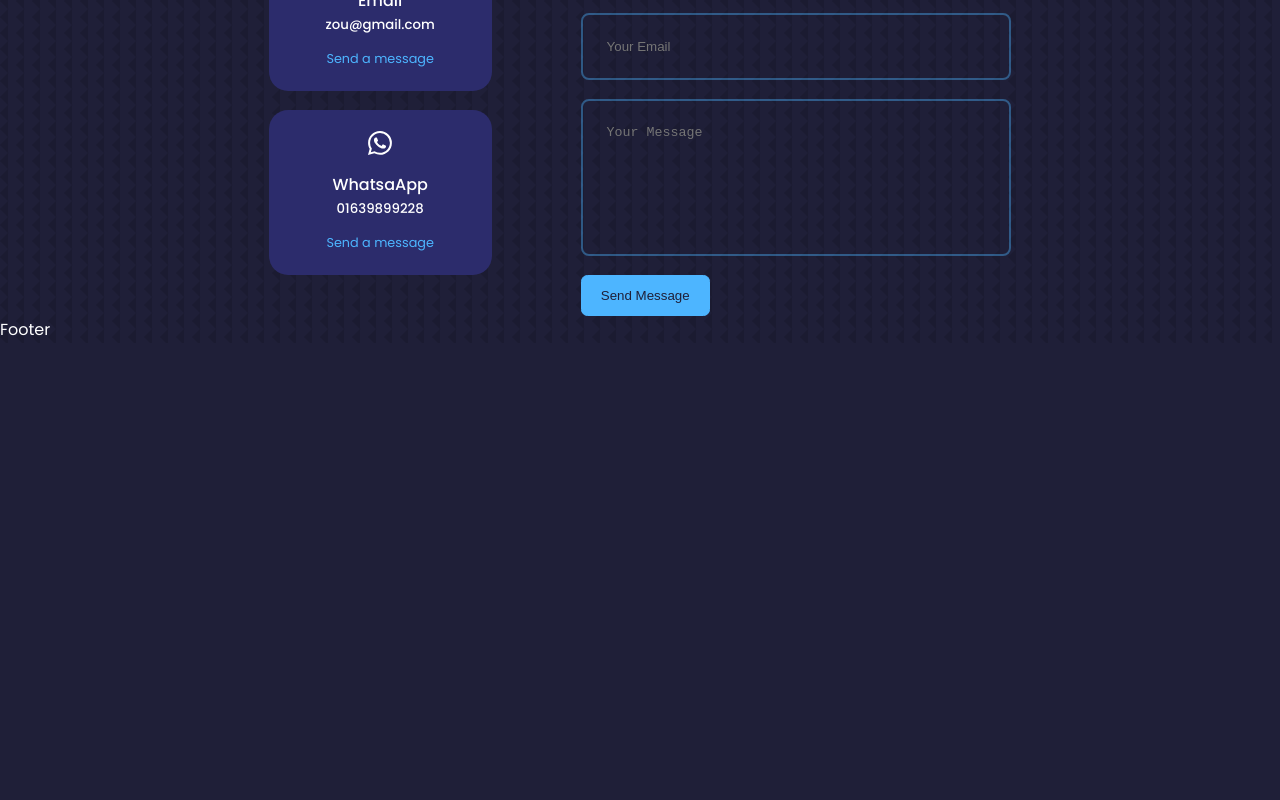
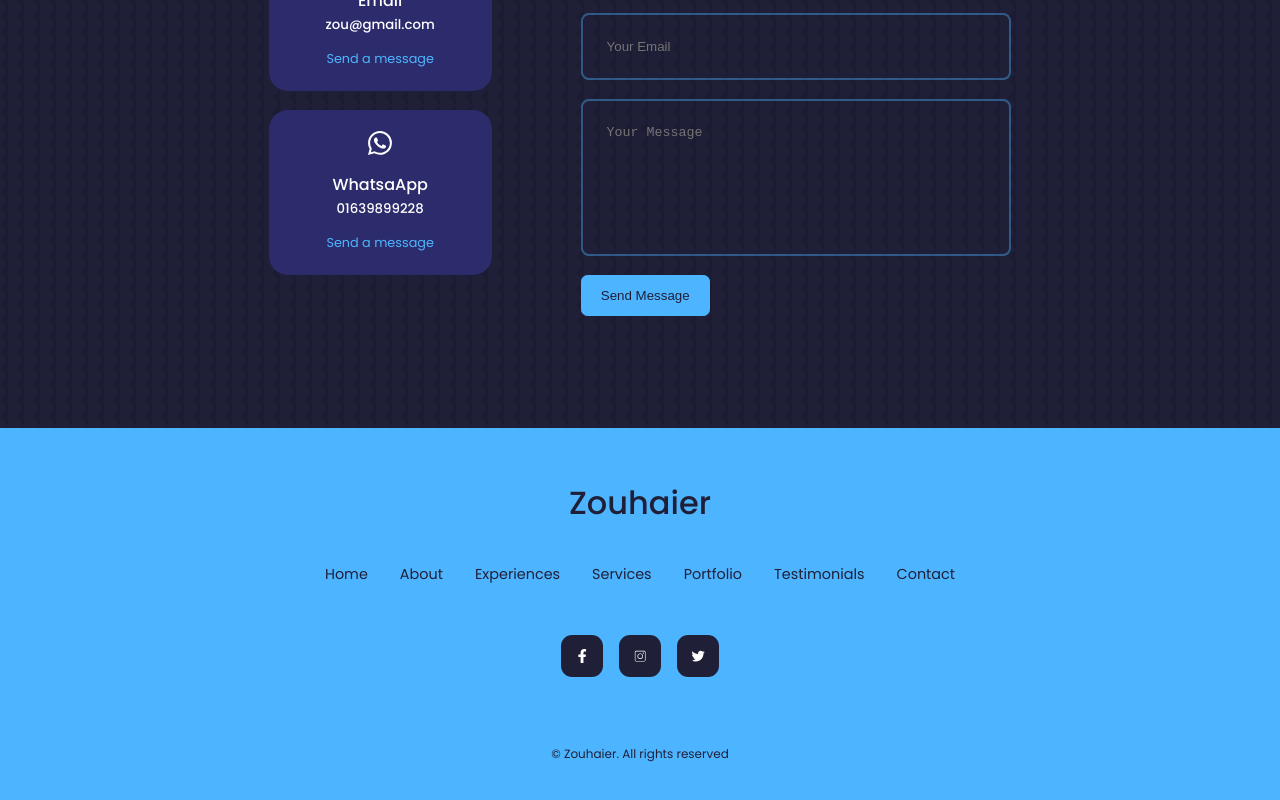
Before and after one commit to zouhaier94/portfolio, a React (Create React App) app: page / in a window 1280 px wide. Shown: the part 4903-5703 px from the top of the page. Before the commit the page ends 5246 px from the top, so only its background shows below. Built offline with nearby package versions, Linux system fonts and the light colour scheme.

Commit message:
Footer Section

```diff
--- a/src/components/contact/Contact.jsx
+++ b/src/components/contact/Contact.jsx
@@ -60,4 +60,8 @@
 
 export default Contact
 
-{/* npm install emailjs-com --save*/}
+{/*
+npm install emailjs-com --save
+https://www.emailjs.com/docs/examples/reactjs
+https://dashboard.emailjs.com/admin
+*/}
--- a/src/components/footer/Footer.jsx
+++ b/src/components/footer/Footer.jsx
@@ -1,9 +1,37 @@
+/* eslint-disable react/jsx-no-target-blank */
 import React from 'react'
 import './footer.css'
+import {FaFacebookF} from 'react-icons/fa'
+import {CiInstagram} from 'react-icons/ci'
+import {IoLogoTwitter} from 'react-icons/io'
 
 const Footer = () => {
   return (
-    <div>Footer</div>
+    <footer>
+      <a href="#" className='footer--logo'>Zouhaier</a>
+
+      <ul className='permalinks'>
+        <li><a href="#">Home</a></li>
+        <li><a href="#about">About</a></li>
+        <li><a href="#experiences">Experiences</a></li>
+        <li><a href="#services">Services</a></li>
+        <li><a href="#portfolio">Portfolio</a></li>
+        <li><a href="#testimonials">Testimonials</a></li>
+        <li><a href="#contact">Contact</a></li>
+      </ul>
+
+      <div className="footer--socials">
+        <a href="https://facebook.com" target='_blank'><FaFacebookF/></a>
+        <a href="https://instagram.com" target='_blank'><CiInstagram/></a>
+        <a href="https://twitter.com" target='_blank'><IoLogoTwitter/></a>
+      </div>
+
+      <div className="footer--copyright">
+        <small>
+          &copy; Zouhaier. All rights reserved
+        </small>
+      </div>
+    </footer>
   )
 }
 
--- a/src/components/footer/footer.css
+++ b/src/components/footer/footer.css
@@ -0,0 +1,65 @@
+footer {
+background: var(--color-primary);
+padding: 3rem 0;
+text-align: center;
+font-size: 0.9rem;
+margin-top: 7rem;
+}
+
+footer a {
+color: var(--color-bg);
+}
+
+.footer--logo {
+font-size: 2rem;
+font-weight: 500;
+margin-bottom: 2rem;
+display: inline-block;
+}
+
+.permalinks {
+display: flex;
+flex-wrap: wrap;
+justify-content: center;
+gap: 2rem;
+margin: 0 auto 3rem;
+}
+
+.footer--socials {
+display: flex;
+justify-content: center;
+gap: 1rem;
+margin-bottom: 4rem;
+}
+
+.footer--socials a {
+background-color: var(--color-bg);
+color: var(--color-white);
+padding: 0.8rem;
+border-radius: 0.7rem;
+display: flex;
+border: 1px solid transparent;
+}
+
+.footer--socials a:hover {
+background: transparent;
+color: var(--color-bg);
+border-color: var(--color-bg);
+}
+
+.footer--copyright {
+margin-bottom: 4rem;
+color: var(--color-bg);
+}
+
+/* ========================== MEDIA QUERIES (SMALL DEVICES) ============================== */
+@media screen and (max-width: 600px) {
+.permalinks {
+flex-direction: column;
+gap: 1.5rem;
+}
+
+.footer--socials {
+margin-bottom: 2.6rem;
+}
+}
--- a/src/components/portfolio/portfolio.css
+++ b/src/components/portfolio/portfolio.css
@@ -24,12 +24,14 @@
 
 .portfolio--item h3 {
 margin: 1.2rem 0 2rem;
+text-align: center;
 }
 
 .portfolio--item--cta {
 display: flex;
 gap: 1rem;
 margin-bottom: 1rem;
+justify-content: center;
 }
 
 /* ========================== MEDIA QUERIES (MEDIUM DEVICES) ============================== */
```
